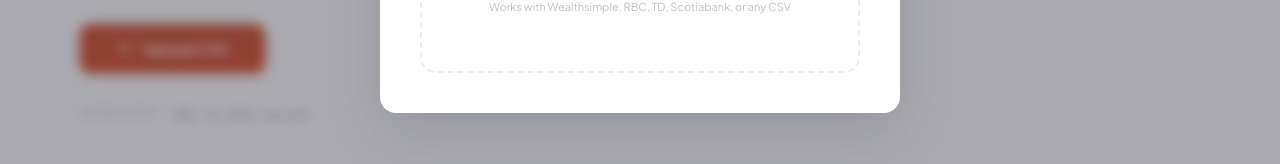
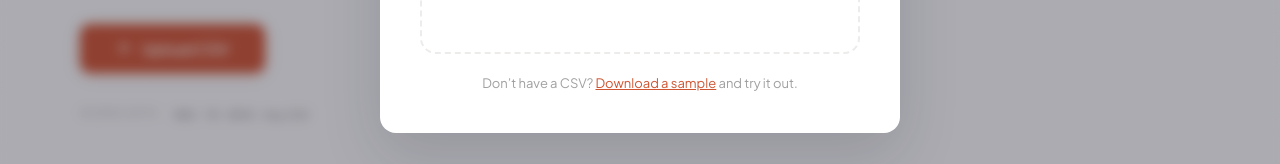
Before and after one commit to Shirly8/Sift, a Next.js app in the folder frontend/: page / in a window 1280 px wide. Both pictures are taken after a click on the button "Upload CSV". Shown: the part 6260-6424 px from the top of the page. Built offline with nearby package versions, Linux system fonts and the light colour scheme; no server answers.

Commit message:
add sample CSV download link to upload modal

```diff
--- a/frontend/components/UploadModal.jsx
+++ b/frontend/components/UploadModal.jsx
@@ -138,6 +138,17 @@ export default function UploadModal({ open, onClose, onComplete }) {
               style={{ display: 'none' }}
               onChange={(e) => handleUpload(e.target.files?.[0])}
             />
+
+            <p style={{ marginTop: 20, textAlign: 'center', fontSize: 13, color: 'var(--ink-muted)' }}>
+              Don&rsquo;t have a CSV?{' '}
+              <a
+                href="https://raw.githubusercontent.com/Shirly8/Sift/main/sample_transactions.csv"
+                download="sample_transactions.csv"
+                style={{ color: 'var(--terra)', textDecoration: 'underline', cursor: 'pointer' }}
+              >
+                Download a sample
+              </a>{' '}and try it out.
+            </p>
           </div>
         )}
 
```
